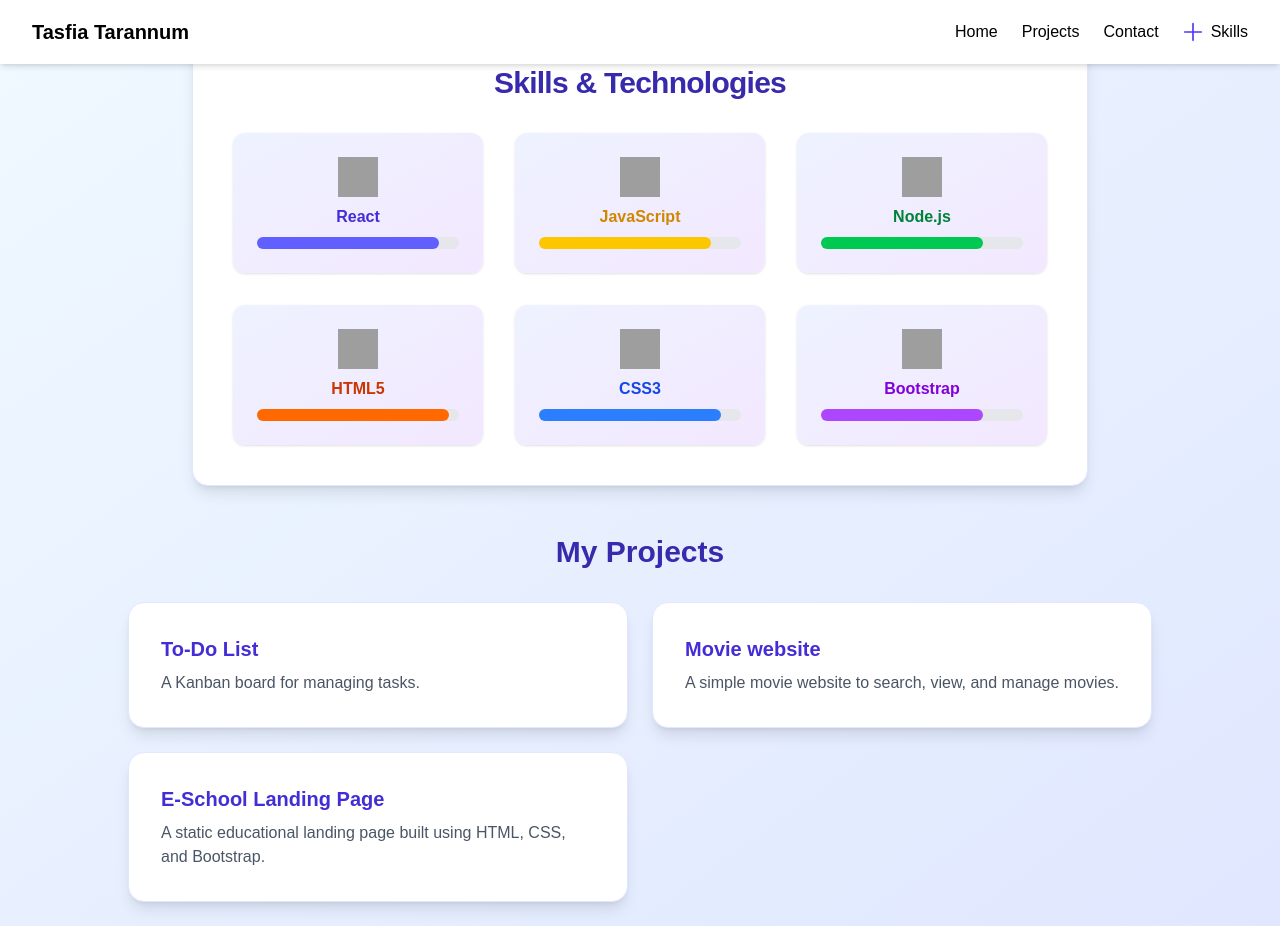
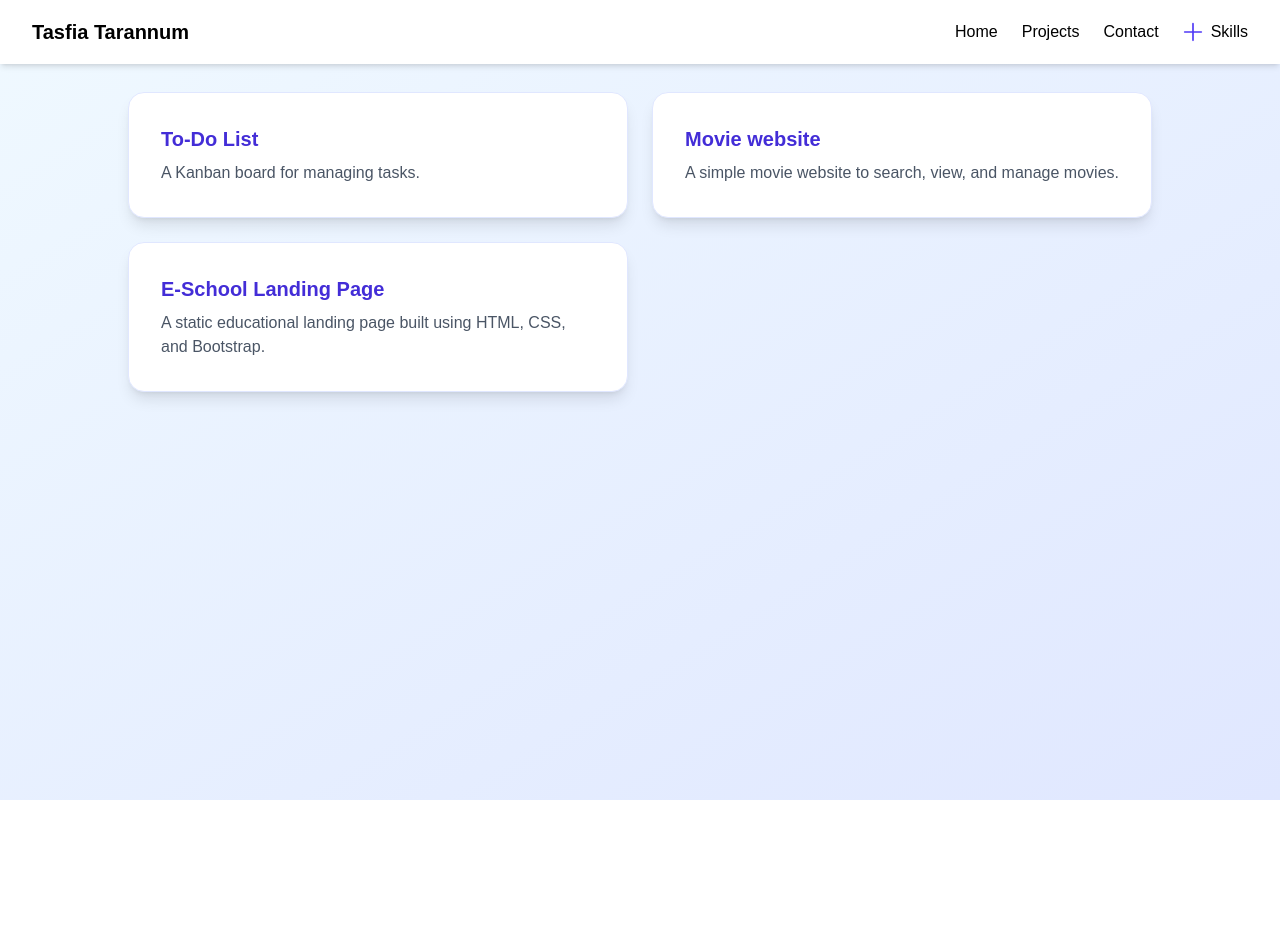
Before and after one commit to tarannumtasfia/dashboard, a Next.js app: page /projects in a window 1280 px wide. After the commit the page ends 800 px from the top, so only its background shows below. Built offline with nearby package versions, Linux system fonts and the light colour scheme; grey boxes are pictures that could not be loaded.

Commit message:
commited

```diff
--- a/src/app/projects/page.js
+++ b/src/app/projects/page.js
@@ -55,102 +55,7 @@ export default function Projects() {
   return (
     <main className="min-h-screen bg-gradient-to-br from-sky-50 to-indigo-100 p-6">
       {/* Skills & Technologies Section - now at the top */}
-      <section className="max-w-4xl mx-auto mb-12 bg-white rounded-2xl shadow-lg p-10 border border-indigo-100">
-        <h2 className="text-3xl font-bold mb-8 text-indigo-800 text-center tracking-tight">
-          Skills & Technologies
-        </h2>
-        <div className="grid grid-cols-1 sm:grid-cols-2 md:grid-cols-3 gap-8">
-          {/* Skill Item */}
-          <div className="bg-gradient-to-br from-indigo-50 to-purple-100 rounded-xl p-6 flex flex-col items-center shadow hover:shadow-xl transition">
-            <img
-              src="https://cdn.jsdelivr.net/gh/devicons/devicon/icons/react/react-original.svg"
-              alt="React"
-              className="w-10 h-10 mb-2"
-            />
-            <span className="font-semibold text-indigo-700 mb-2">React</span>
-            <div className="w-full bg-gray-200 rounded-full h-3">
-              <div
-                className="bg-indigo-500 h-3 rounded-full"
-                style={{ width: "90%" }}
-              ></div>
-            </div>
-          </div>
-          <div className="bg-gradient-to-br from-indigo-50 to-purple-100 rounded-xl p-6 flex flex-col items-center shadow hover:shadow-xl transition">
-            <img
-              src="https://cdn.jsdelivr.net/gh/devicons/devicon/icons/javascript/javascript-original.svg"
-              alt="JavaScript"
-              className="w-10 h-10 mb-2"
-            />
-            <span className="font-semibold text-yellow-600 mb-2">
-              JavaScript
-            </span>
-            <div className="w-full bg-gray-200 rounded-full h-3">
-              <div
-                className="bg-yellow-400 h-3 rounded-full"
-                style={{ width: "85%" }}
-              ></div>
-            </div>
-          </div>
-          <div className="bg-gradient-to-br from-indigo-50 to-purple-100 rounded-xl p-6 flex flex-col items-center shadow hover:shadow-xl transition">
-            <img
-              src="https://cdn.jsdelivr.net/gh/devicons/devicon/icons/nodejs/nodejs-original.svg"
-              alt="Node.js"
-              className="w-10 h-10 mb-2"
-            />
-            <span className="font-semibold text-green-700 mb-2">Node.js</span>
-            <div className="w-full bg-gray-200 rounded-full h-3">
-              <div
-                className="bg-green-500 h-3 rounded-full"
-                style={{ width: "80%" }}
-              ></div>
-            </div>
-          </div>
-          <div className="bg-gradient-to-br from-indigo-50 to-purple-100 rounded-xl p-6 flex flex-col items-center shadow hover:shadow-xl transition">
-            <img
-              src="https://cdn.jsdelivr.net/gh/devicons/devicon/icons/html5/html5-original.svg"
-              alt="HTML5"
-              className="w-10 h-10 mb-2"
-            />
-            <span className="font-semibold text-orange-700 mb-2">HTML5</span>
-            <div className="w-full bg-gray-200 rounded-full h-3">
-              <div
-                className="bg-orange-500 h-3 rounded-full"
-                style={{ width: "95%" }}
-              ></div>
-            </div>
-          </div>
-          <div className="bg-gradient-to-br from-indigo-50 to-purple-100 rounded-xl p-6 flex flex-col items-center shadow hover:shadow-xl transition">
-            <img
-              src="https://cdn.jsdelivr.net/gh/devicons/devicon/icons/css3/css3-original.svg"
-              alt="CSS3"
-              className="w-10 h-10 mb-2"
-            />
-            <span className="font-semibold text-blue-700 mb-2">CSS3</span>
-            <div className="w-full bg-gray-200 rounded-full h-3">
-              <div
-                className="bg-blue-500 h-3 rounded-full"
-                style={{ width: "90%" }}
-              ></div>
-            </div>
-          </div>
-          <div className="bg-gradient-to-br from-indigo-50 to-purple-100 rounded-xl p-6 flex flex-col items-center shadow hover:shadow-xl transition">
-            <img
-              src="https://cdn.jsdelivr.net/gh/devicons/devicon/icons/bootstrap/bootstrap-original.svg"
-              alt="Bootstrap"
-              className="w-10 h-10 mb-2"
-            />
-            <span className="font-semibold text-purple-700 mb-2">
-              Bootstrap
-            </span>
-            <div className="w-full bg-gray-200 rounded-full h-3">
-              <div
-                className="bg-purple-500 h-3 rounded-full"
-                style={{ width: "80%" }}
-              ></div>
-            </div>
-          </div>
-        </div>
-      </section>
+
 
       <h1 className="text-3xl font-bold mb-8 text-indigo-800 text-center">
         My Projects
```
